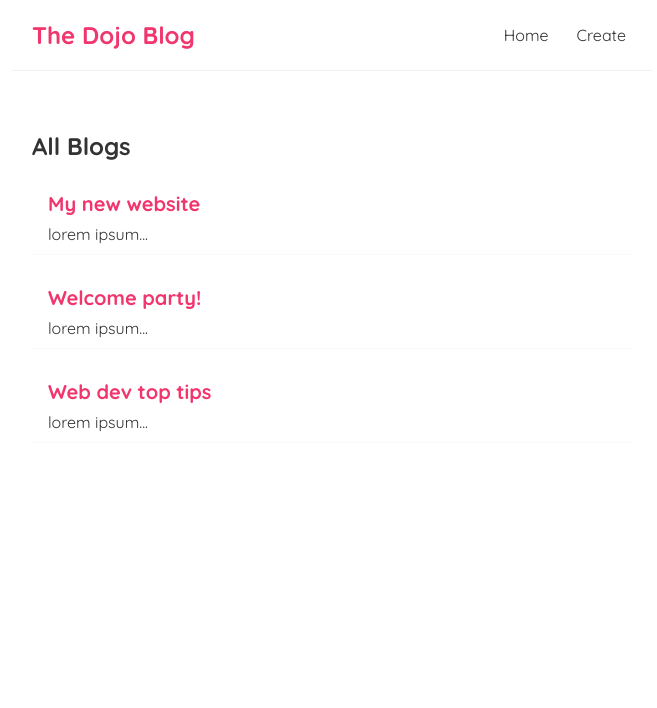
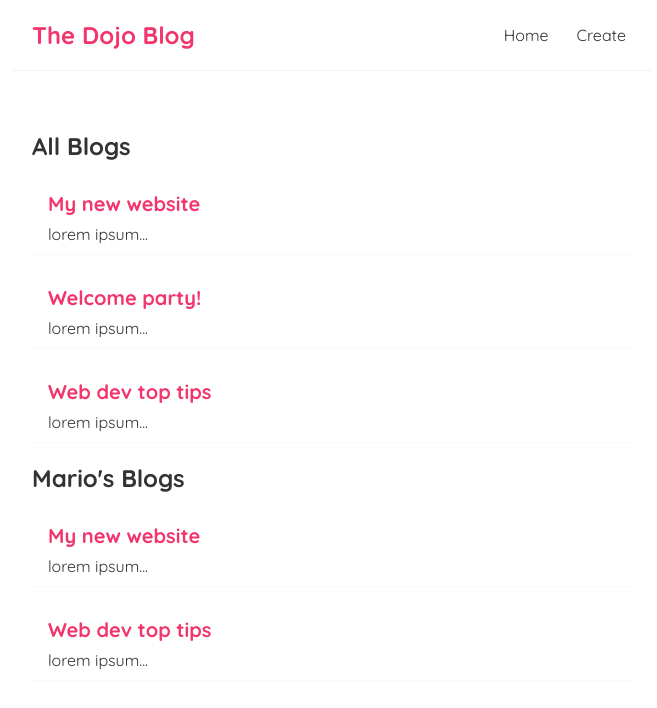
Before and after one commit to ahmad-44/react-netninja-yt, a React (Create React App) app: page / in a window 1280 px wide. Shown: the top 708 px of the page, without its empty margins (308-965 px from the left). Built offline with nearby package versions, Linux system fonts and the light colour scheme.

Commit message:
Reusing components

```diff
--- a/src/Home.js
+++ b/src/Home.js
@@ -11,6 +11,7 @@ const Home = () => {
     return(
         <div className="home">
             <BlogList blogs={blogs} title={'All Blogs'}/>
+            <BlogList blogs={blogs.filter((blog)=>blog.author === "mario")} title={"Mario's Blogs"} />
         </div>
     );
 }
```
